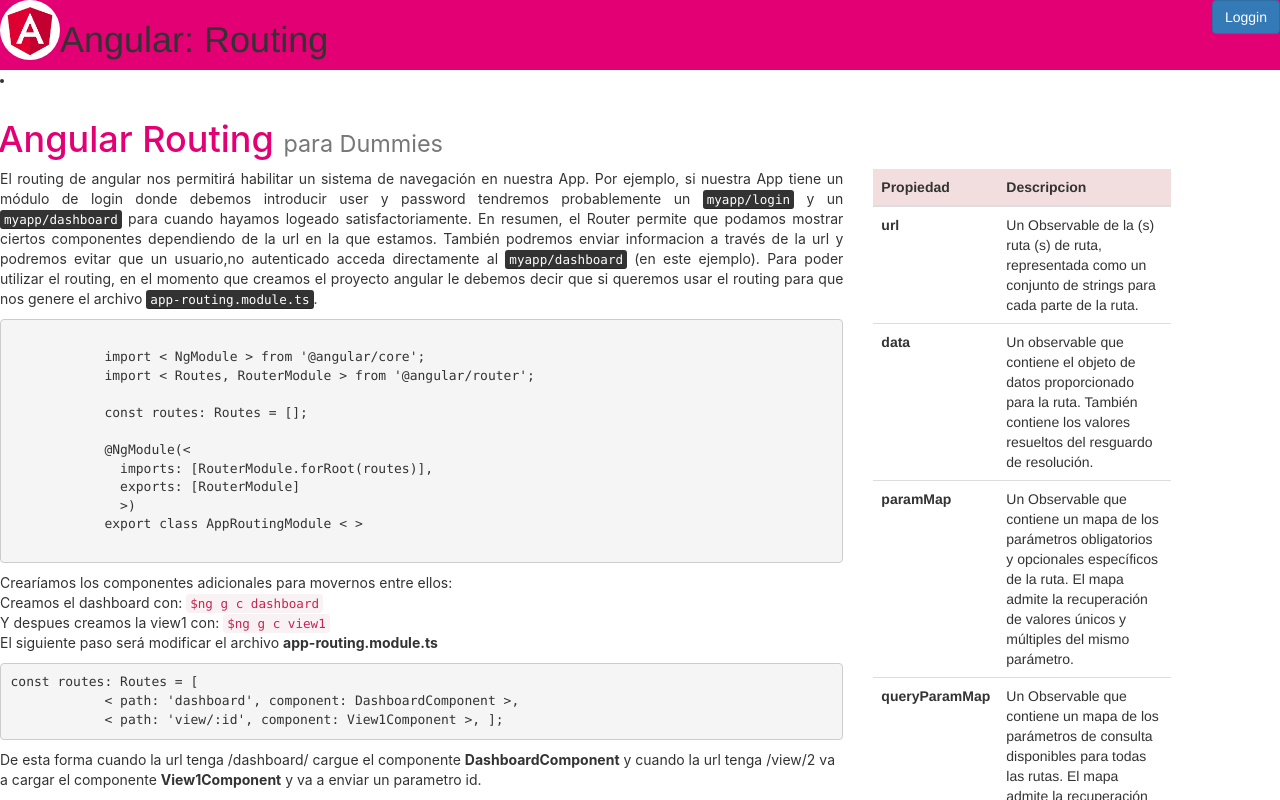
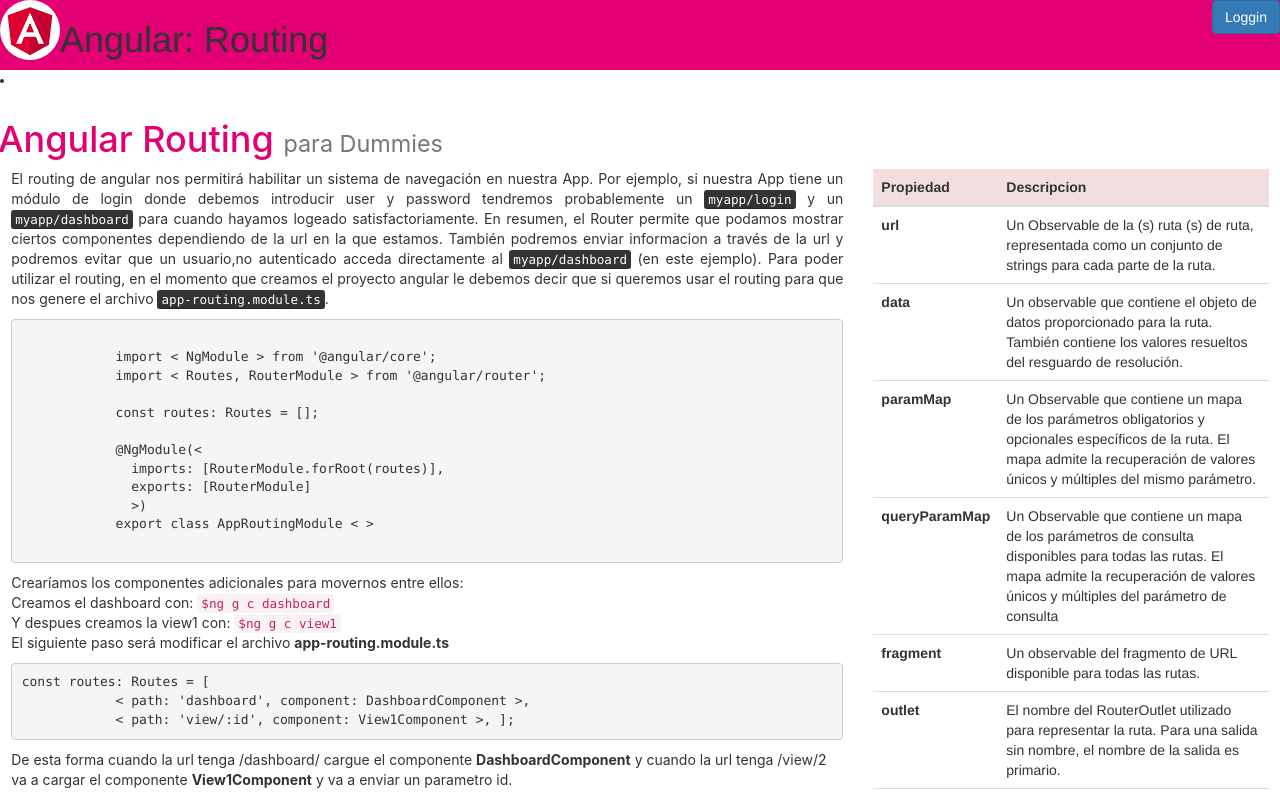
Before and after one commit to Y0s3p/routing, an Angular app: page / in a window 1280 px wide. Shown: the top 800 px of the page. Built offline with nearby package versions, Linux system fonts and the light colour scheme.

Commit message:
mas arreglillos

```diff
--- a/src/app/lateral/lateral.component.html
+++ b/src/app/lateral/lateral.component.html
@@ -1,4 +1,4 @@
-<div class="col-md-3">
+<div class="col-md-4" style="padding-right: 2%;">
     <div class="table-responsive">
       <table class="table">
         <thead>
--- a/src/app/mainprueba/mainprueba.component.html
+++ b/src/app/mainprueba/mainprueba.component.html
@@ -1,13 +1,13 @@
 <div class="row">
 
-    <div style="margin-left: 1%;">
+    <div style="padding-left: 1%;">
         <h1>
             Angular Routing
             <small class="text-muted">para Dummies</small>
         </h1>
     </div>
 
-    <div class="col-md-8">
+    <div class="col-md-8" style="padding-left: 2%;">
         <p class="text-sm-left" class="float-left" class="text-justify">
             El routing de angular nos permitirá habilitar un sistema de navegación en nuestra App.
             Por ejemplo, si nuestra App tiene un módulo de login donde debemos introducir user y password tendremos
```
